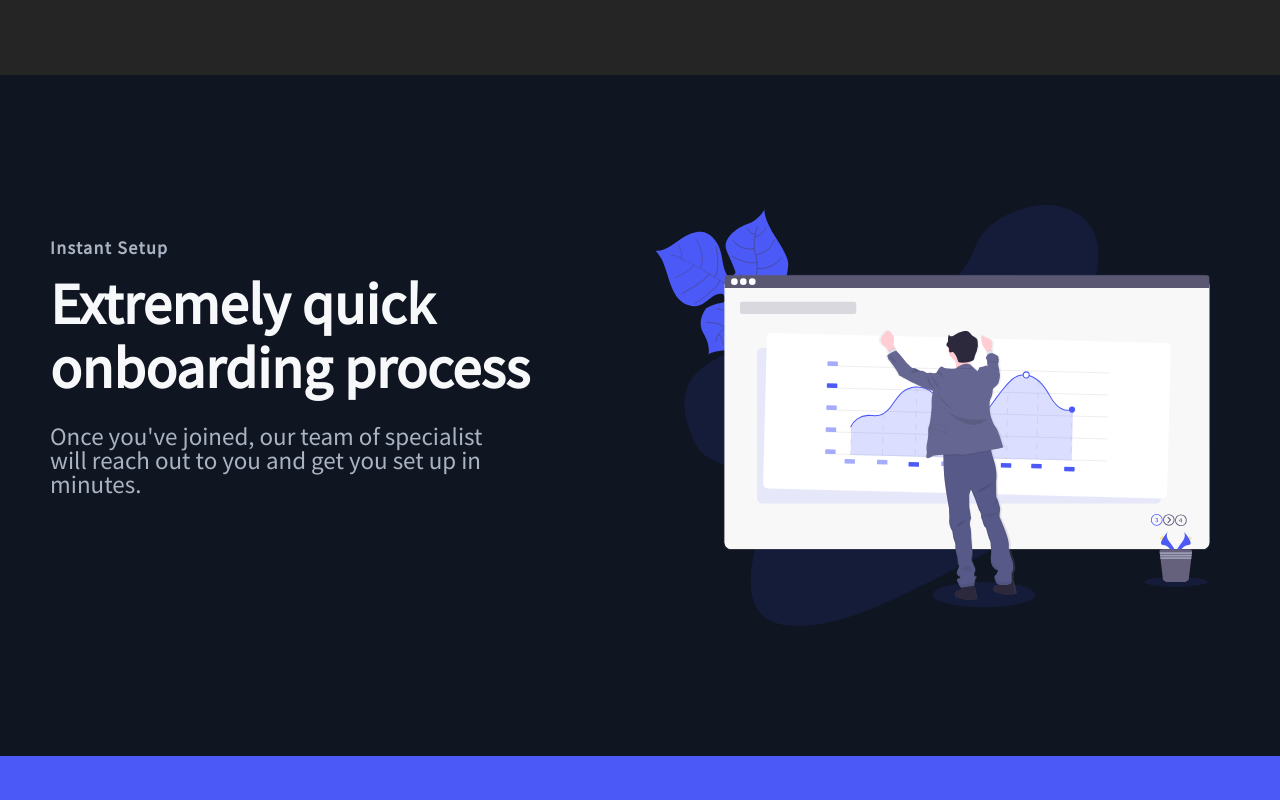
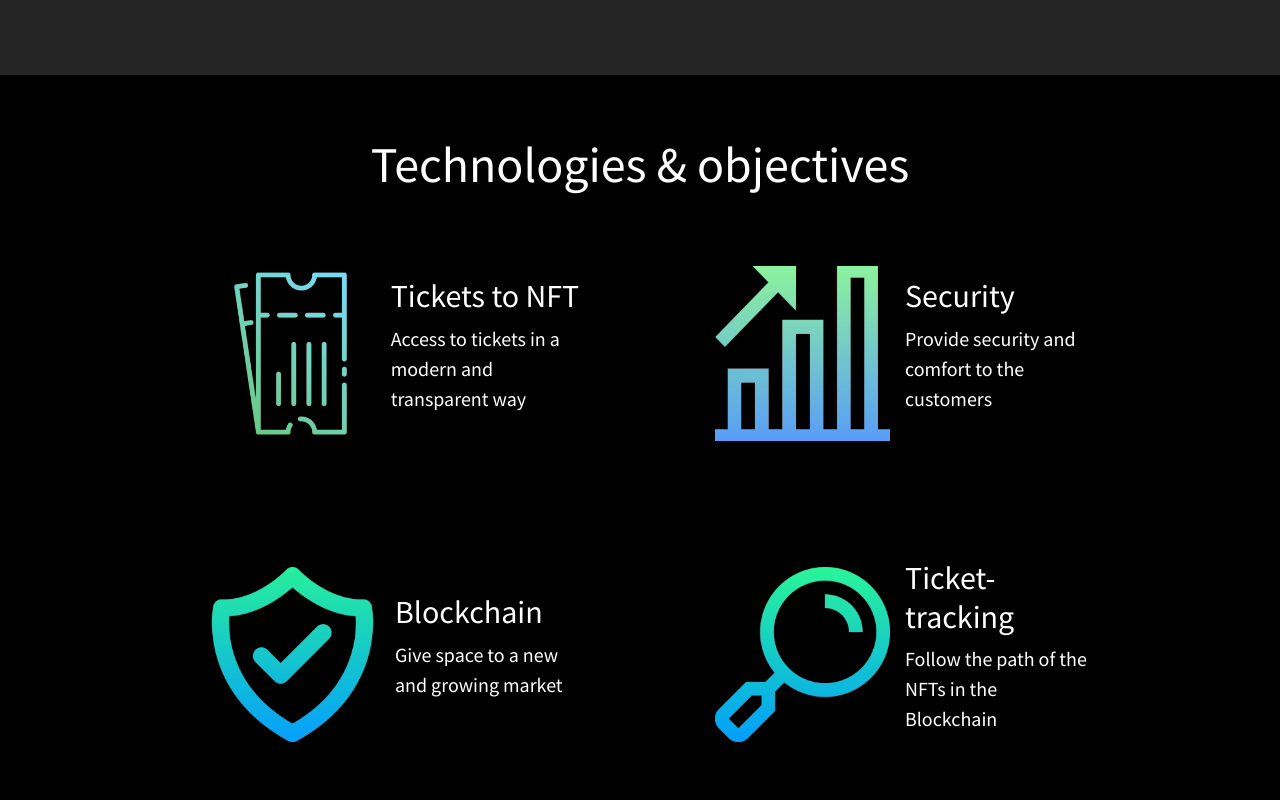
Before and after one commit to ttiagoc/BiletlyWEB, a React (Create React App) app: page / in a window 1280 px wide. Shown: the part 1620-2420 px from the top of the page. Built offline with nearby package versions, Linux system fonts and the light colour scheme.

Commit message:
cambie codigo por clases y centre navItems

```diff
--- a/src/App.js
+++ b/src/App.js
@@ -6,7 +6,7 @@ import Home from './pages/HomePage/Home';
 import Services from './pages/Services/Services';
 import SignUp from './pages/SignUp/SignUp';
 import ScrollToTop from './components/ScrollToTop';
-import Technologies from './pages/Technologies';
+import Technologies from './components/Technologies';
 
 function App() {
   return (
--- a/src/components/Navbar/Navbar.elements.js
+++ b/src/components/Navbar/Navbar.elements.js
@@ -55,7 +55,7 @@ export const HamburgerIcon = styled.div`
 
 export const NavMenu = styled.ul`
     display: flex;
-    align-items: center;
+    align-items: flex-start;
     list-style: none;
     text-align: center;
 
--- a/src/components/Navbar/Navbar.js
+++ b/src/components/Navbar/Navbar.js
@@ -2,17 +2,13 @@ import React, {useState, useEffect} from 'react'
 import { Nav,
     NavbarContainer,
     NavLogo,
-    NavIcon,
     HamburgerIcon,
     NavMenu,
     NavItem,
     NavLinks,
-    NavItemBtn,
-    NavBtnLink
  } from './Navbar.elements'
 import { FaTimes, FaBars } from 'react-icons/fa';
 import { IconContext } from 'react-icons/lib'
-import { Button } from '../../globalStyles';
 import logo from '../../images/logo.png'
 
 
@@ -62,7 +58,7 @@ function Navbar() {
 
     return (
         <>
-        <IconContext.Provider value={{ color: '#fff' }}>
+        <IconContext.Provider value={{ color: '#fff' }} >
             <Nav style={{backgroundColor:'#252525'}}>
                 <NavbarContainer>
                     <NavLogo to='/' >
--- /dev/null
+++ b/src/components/Technologies.js
@@ -0,0 +1,63 @@
+import React from "react";
+import "../index.css";
+import img1 from "../images/technologiesIcons/img1.png";
+import img2 from "../images/technologiesIcons/img2.png";
+import img3 from "../images/technologiesIcons/img3.png";
+import img4 from "../images/technologiesIcons/img4.png";
+
+export default function Technologies() {
+  return (
+    <>
+      <div style={{ backgroundColor: "black", paddingBottom:'66px' }}>
+        <div className="container">
+          <div className="m-auto contenedor">
+            <h1 className="tituloTechnologies text-center">Technologies & objectives</h1>
+
+            <div className="row">
+              <div
+                className="col m-5 colCentrada"
+
+              >
+                <img alt="img1" src={img1} className="icono"></img>
+                <div className="divTitulos">
+                  <h2>Tickets to NFT</h2>
+                  <p>Access to tickets in a modern and transparent way</p>
+
+                </div>
+              </div>
+
+              <div
+                className="col m-5 colCentrada">
+                <img alt="img2" src={img2} className="icono"></img>
+                <div className="divTitulos">
+                  <h2>Security</h2>
+                  <p>Provide security and comfort to the customers</p>
+                </div>
+              </div>
+            </div>
+
+            <div className="row">
+              <div
+                className="col m-5 colCentrada">
+                <img alt="img3" src={img3} className="icono"></img>
+                <div className="divTitulos">
+                  <h2>Blockchain</h2>
+                  <p>Give space to a new and growing market</p>
+                </div>
+              </div>
+
+              <div
+                className="col m-5 colCentrada">
+                <img alt="img4" src={img4} className="icono"></img>
+                <div className="divTitulos">
+                  <h2>Ticket-tracking</h2>
+                  <p>Follow the path of the NFTs in the Blockchain</p>
+                </div>
+              </div>
+            </div>
+          </div>
+        </div>
+      </div>
+    </>
+  );
+}
--- a/src/index.css
+++ b/src/index.css
@@ -43,3 +43,18 @@ code {
 .contenedor p {
   font-size: 20px;
 }
+
+
+.colCentrada{
+  display: flex;
+  flex-direction: row;
+  align-items: center;
+}
+
+
+.divTitulos{
+  display: "flex";
+  flex-direction: "column";
+  align-items:'self-start'
+
+}
--- a/src/pages/HomePage/Home.js
+++ b/src/pages/HomePage/Home.js
@@ -1,15 +1,14 @@
 import React from 'react';
-import { InfoSection, Pricing } from '../../components';
-import { homeObjOne, homeObjThree, homeObjTwo, homeObjFour} from './Data';
+import { InfoSection} from '../../components';
+import { homeObjOne, homeObjThree} from './Data';
+import Technologies from '../../components/Technologies'
 
 const Home = () => {
     return (
         <>
             <InfoSection {...homeObjOne} />
             <InfoSection {...homeObjThree} />
-            <InfoSection {...homeObjTwo} />
-            <Pricing />
-            <InfoSection {...homeObjFour} />
+            <Technologies></Technologies>
         </>
     )
 }
--- a/src/pages/Technologies.js
+++ /dev/null
@@ -1,85 +0,0 @@
-import React from "react";
-import "../index.css";
-import img1 from "../images/technologiesIcons/img1.png";
-import img2 from "../images/technologiesIcons/img2.png";
-import img3 from "../images/technologiesIcons/img3.png";
-import img4 from "../images/technologiesIcons/img4.png";
-
-export default function Technologies() {
-  return (
-    <>
-      <div style={{ backgroundColor: "black", paddingBottom:'66px' }}>
-        <div className="container">
-          <div className="m-auto contenedor">
-            <h1 className="tituloTechnologies text-center">Technologies & objectives</h1>
-
-            <div className="row">
-              <div
-                className="col m-5"
-                style={{
-                  display: "flex",
-                  flexDirection: "row",
-                  alignItems: "center",
-                }}
-              >
-                <img alt="img1" src={img1} className="icono"></img>
-                <div style={{ display: "flex", flexDirection: "column" }}>
-                  <h2 style={{alignSelf:'self-start'}}>Tickets to NFT</h2>
-                  <p style={{alignSelf:'self-start'}}>Access to tickets in a modern and transparent way</p>
-
-                </div>
-              </div>
-
-              <div
-                className="col m-5"
-                style={{
-                  display: "flex",
-                  flexDirection: "row",
-                  alignItems: "center",
-                }}
-              >
-                <img alt="img2" src={img2} className="icono"></img>
-                <div style={{ display: "flex", flexDirection: "column" }}>
-                  <h2  style={{alignSelf:'self-start'}}>Security</h2>
-                  <p style={{alignSelf:'self-start'}}>Provide security and comfort to the customers</p>
-                </div>
-              </div>
-            </div>
-
-            <div className="row">
-              <div
-                className="col m-5"
-                style={{
-                  display: "flex",
-                  flexDirection: "row",
-                  alignItems: "center",
-                }}
-              >
-                <img alt="img3" src={img3} className="icono"></img>
-                <div style={{ display: "flex", flexDirection: "column" }}>
-                  <h2 style={{alignSelf:'self-start'}}>Blockchain</h2>
-                  <p style={{alignSelf:'self-start'}}>Give space to a new and growing market</p>
-                </div>
-              </div>
-
-              <div
-                className="col m-5"
-                style={{
-                  display: "flex",
-                  flexDirection: "row",
-                  alignItems: "center",
-                }}
-              >
-                <img alt="img4" src={img4} className="icono"></img>
-                <div style={{ display: "flex", flexDirection: "column" }}>
-                  <h2 style={{alignSelf:'self-start'}}>Ticket-tracking</h2>
-                  <p style={{alignSelf:'self-start'}}>Follow the path of the NFTs in the Blockchain</p>
-                </div>
-              </div>
-            </div>
-          </div>
-        </div>
-      </div>
-    </>
-  );
-}
```
